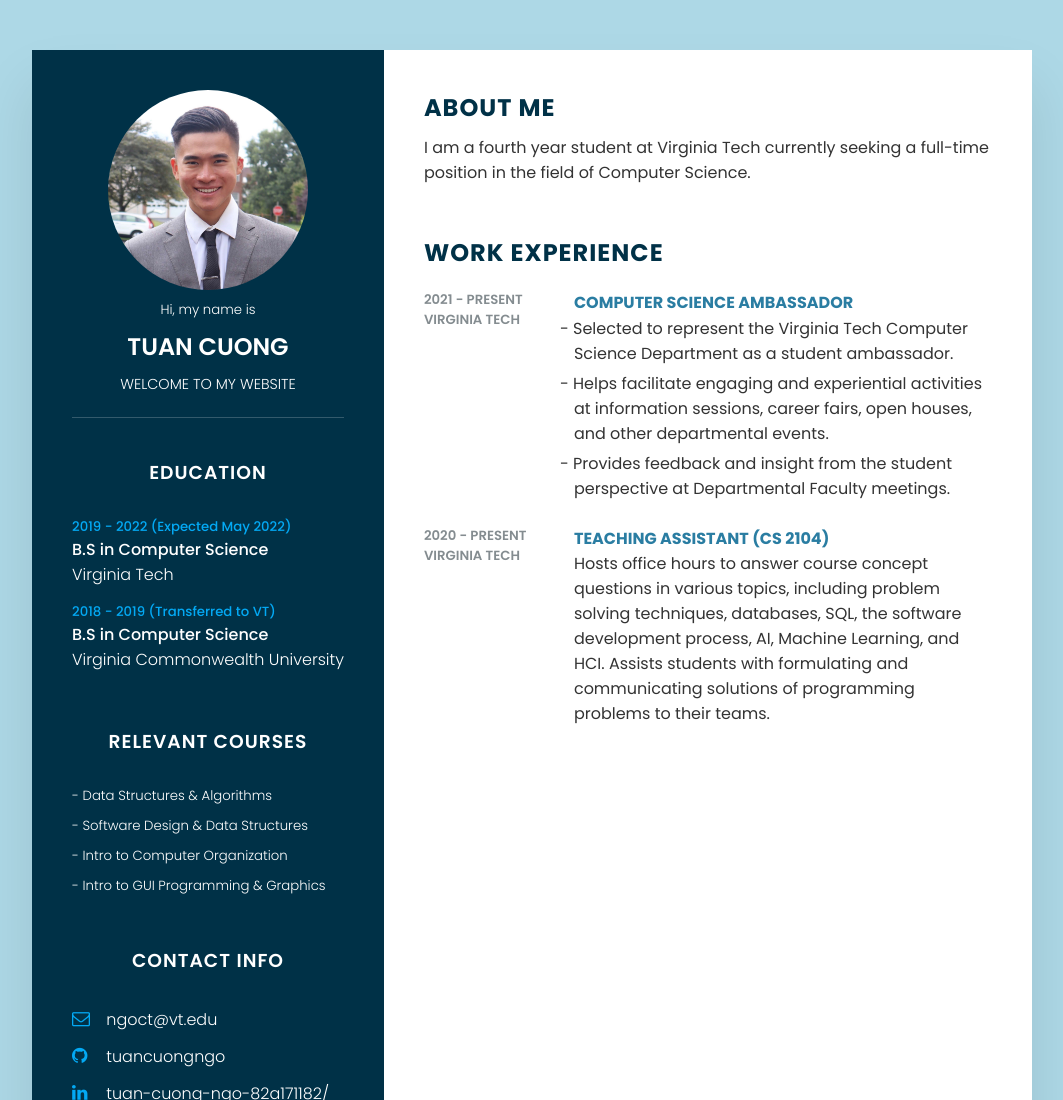
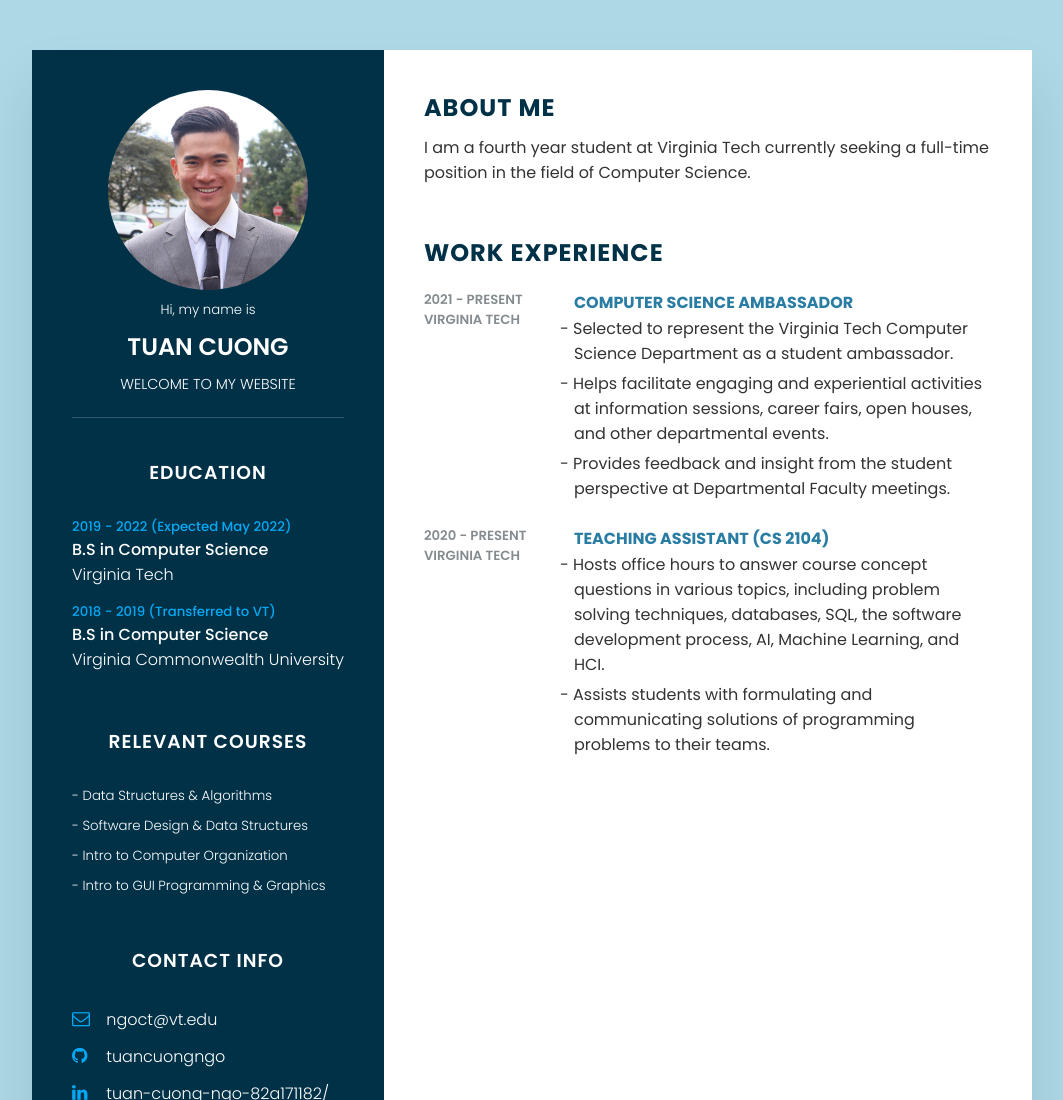
Before and after one commit to tuancuongngo/personal_website, a plain HTML site: page ngoct_web.html in a window 1280 px wide. Shown: the top 1100 px of the page, without its empty margins (108-1171 px from the left). Drawn offline with Linux system fonts and the light colour scheme.

Commit message:
updated experience section

```diff
--- a/ngoct_web.html
+++ b/ngoct_web.html
@@ -123,10 +123,17 @@
                     </div>
                     <div class="text">
                         <h4>Teaching Assistant (CS 2104)</h4>
-                        <p>Hosts office hours to answer course concept questions in various topics, including problem
-                            solving techniques, databases, SQL, the software development process, AI, Machine Learning,
-                            and HCI. Assists students with formulating and communicating solutions of programming problems to
-                            their teams.</p>
+                        <ul>
+                            <li>
+                                Hosts office hours to answer course concept questions in various topics, including problem
+                                solving techniques, databases, SQL, the software development process, AI, Machine Learning,
+                                and HCI.
+                            </li>
+                            <li>
+                                Assists students with formulating and communicating solutions of programming problems to their teams.
+                            </li>
+                        </ul>
+
                     </div>
                 </div>
 
```
